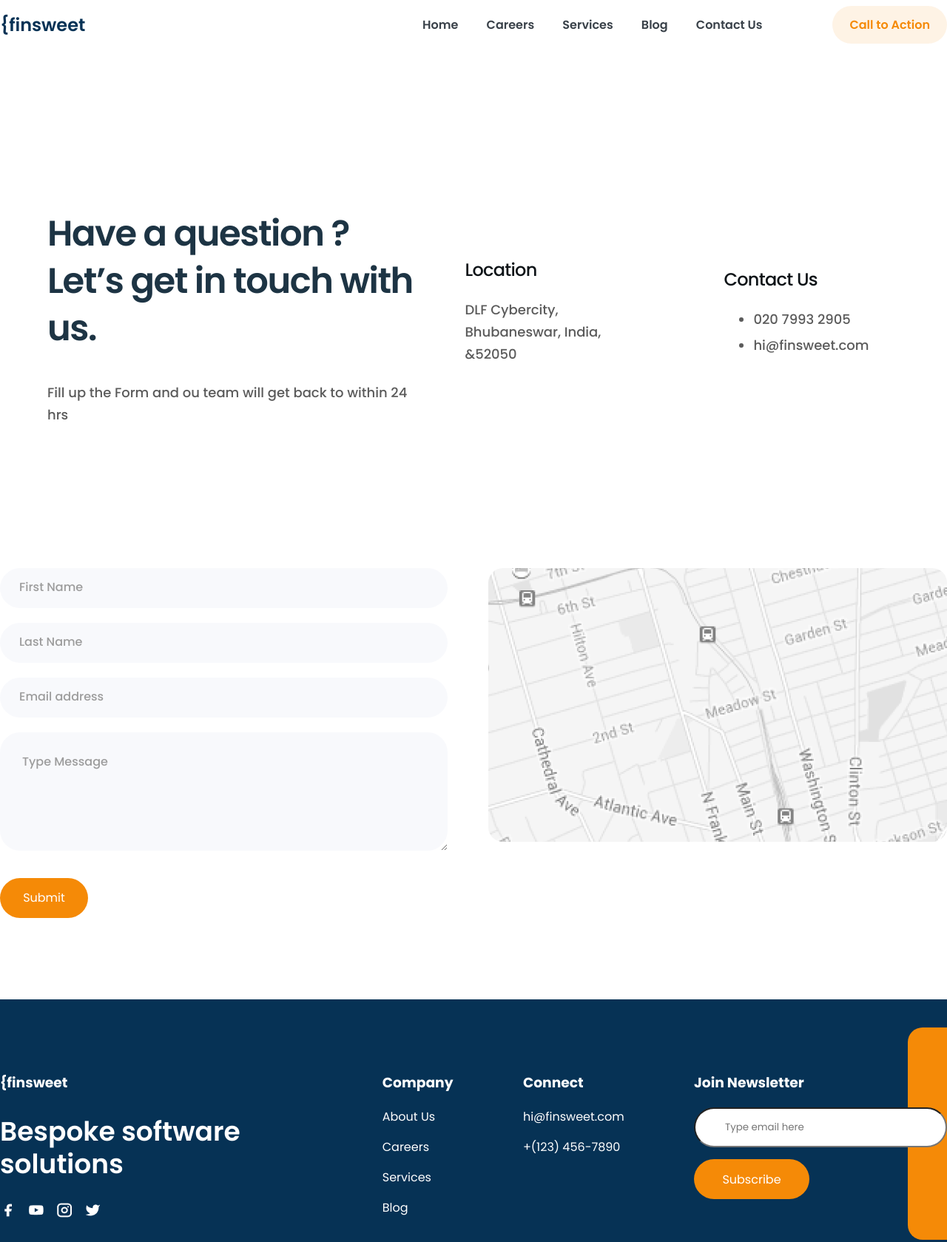
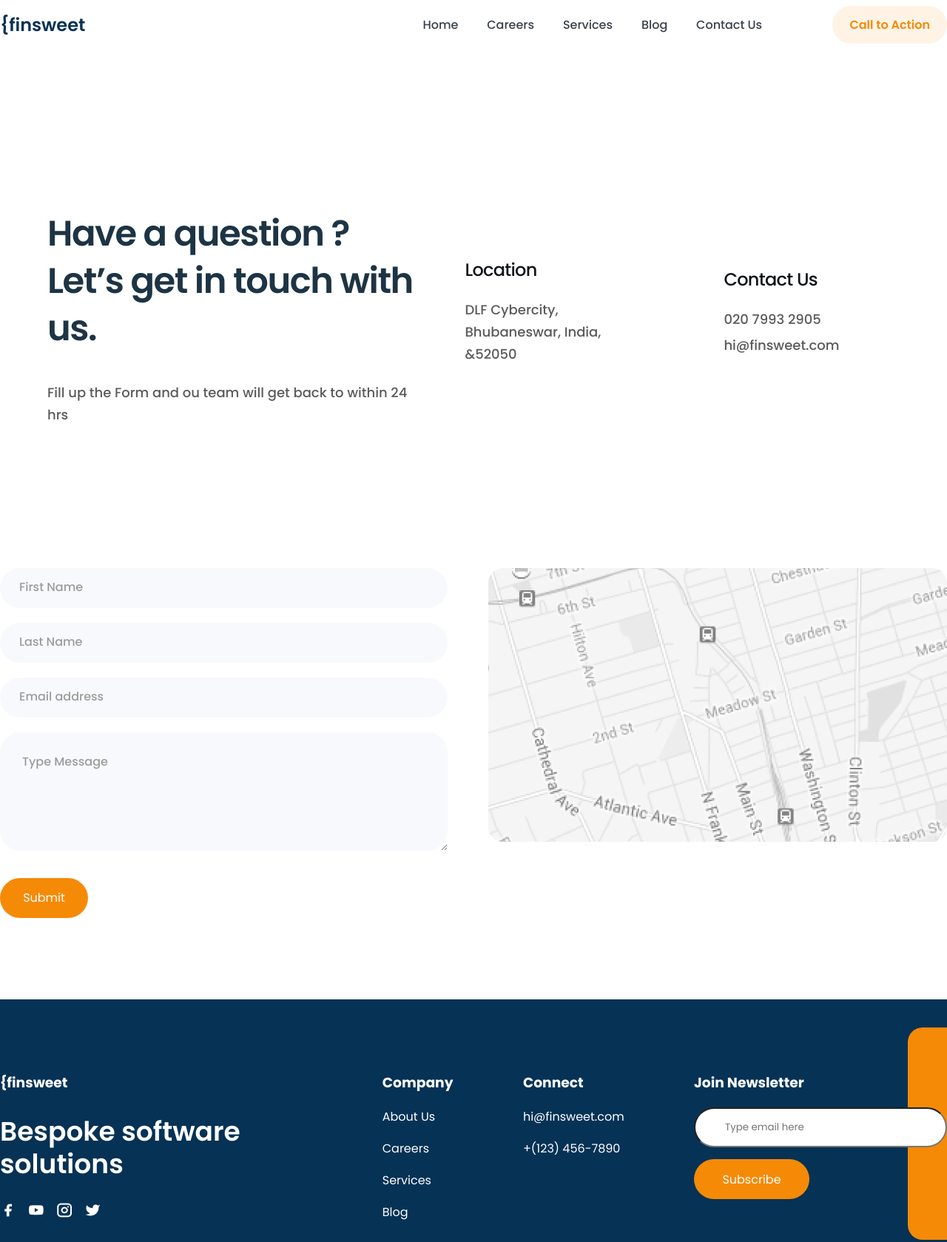
Before and after one commit to Maura900/pinecone-web, a plain HTML site: page contact.html in a window 1280 px wide. Shown: the top 1679 px of the page at 74% size. Drawn offline with Linux system fonts and the light colour scheme.

Commit message:
assingment

```diff
--- a/Css/contact.css
+++ b/Css/contact.css
@@ -41,6 +41,8 @@
 .cont {
     width: 45%;
 }
+.contactRight .cont ul {list-style: none;
+padding-left: 0;}
 
 .contactRight h3 {
     font-weight: 500;
--- a/Css/main.css
+++ b/Css/main.css
@@ -63,7 +63,7 @@ header ul li {
     font-weight: 600;
     font-size: 16px;
     line-height: 24px;
-    color: #394149;
+
 }
 
 a {
@@ -73,6 +73,7 @@ a {
 
 header ul li a {
     font-weight: 500;
+    color: #394149;
 }
 
 .navbarButton {
@@ -98,12 +99,11 @@ footer {
     position: relative;
     padding: 80px 0;
 }
-
 .footerTop {
     display: flex;
     width: 100%;
     justify-content: space-between;
-    margin-bottom: 80px;
+    margin-bottom: 60px;
 }
 
 .footerBottom {
@@ -147,13 +147,12 @@ footer {
 .footerTop ul {
     color: white;
     list-style: none;
-    margin-top: 0;
-    margin-bottom: 0;
+    margin: 0;
     padding-left: 0;
 }
 
 .footerTop ul li {
-    margin-bottom: 16px;
+    margin-bottom: 18px;
 }
 
 .footerTop ul li a {
@@ -251,3 +250,4 @@ footer .shape-2 {
     left: 0;
     bottom: 0;
 }
+.latestSection {margin-bottom: 0;}
--- a/contact.html
+++ b/contact.html
@@ -17,11 +17,11 @@
             <h1 class="logo">{finsweet</h1>
             <nav>
                 <ul>
-                  <a href="index.html"><li>Home</li></a>
-                  <a href="career.html"><li>Careers</li></a>
-                  <a href="service.html"><li>Services</li></a>
-                  <a href="blog.html"><li>Blog</li></a>
-                  <a href="contact.html"><li>Contact Us</li></a>
+                  <li><a href="index.html">Home</a></li>
+                    <li><a href="career.html">Careers</a></li>
+                    <li><a href="service.html">Services</a></li>
+                    <li><a href="blog.html">Blog</a></li>
+                    <li><a href="contact.html">Contact Us</a></li>
                 </ul>
                 <div class="navbarButton"><a href="#">Call to Action</a></div>
             </nav>
```
Also changed, not shown: blog-inner.html (+5 -5 lines), blog.html (+6 -6 lines), career.html (+5 -5 lines), career2.html (+5 -5 lines), index.html (+5 -5 lines), service.html (+5 -5 lines).
